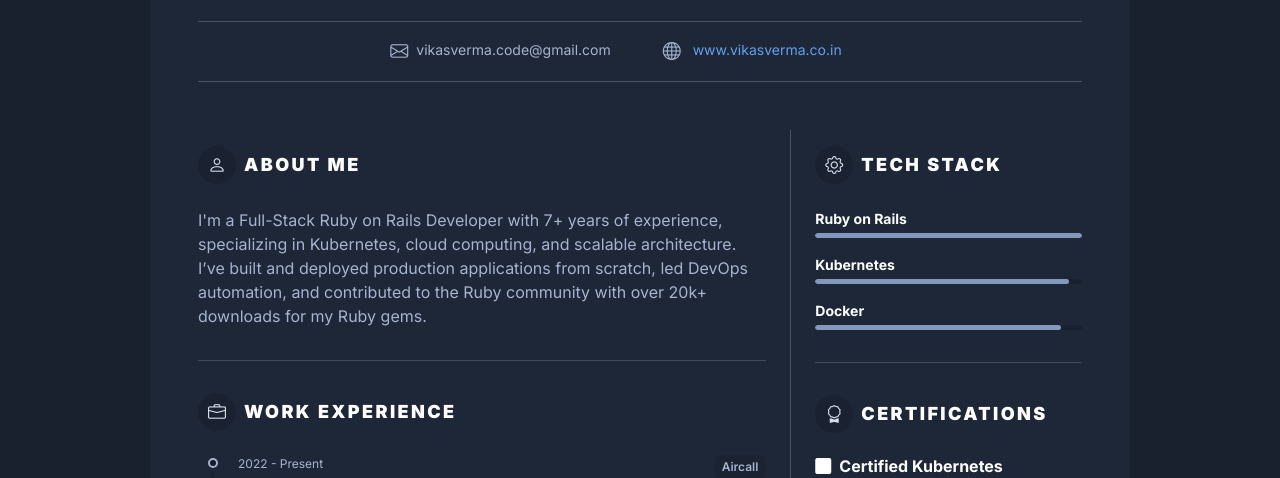
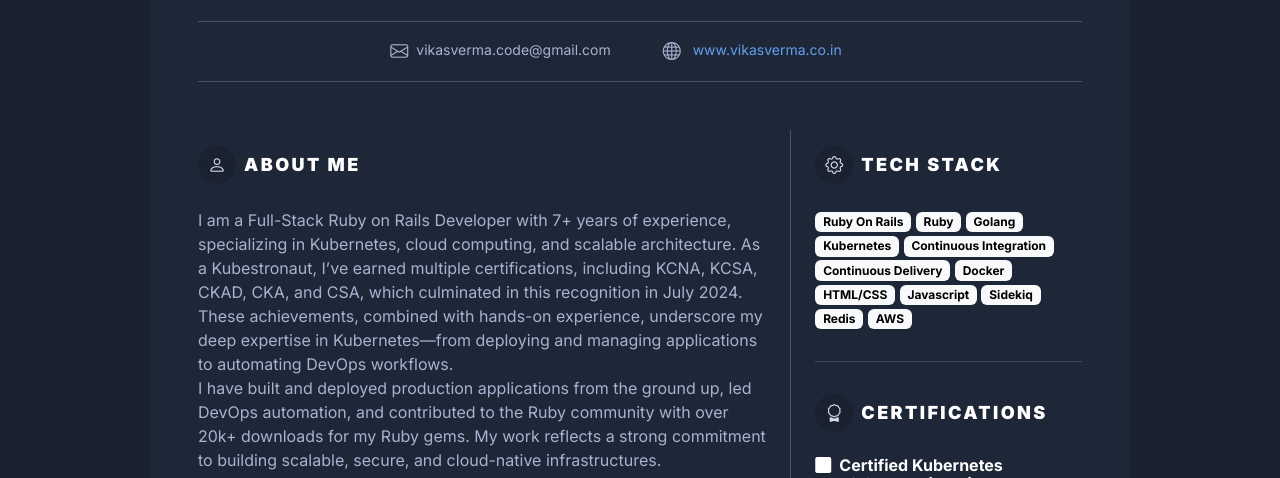
Before and after one commit to vikasvr/profile, a plain HTML site: page index.html in a window 1280 px wide. Shown: the part 322-800 px from the top of the page. Drawn offline with nearby package versions, Linux system fonts and the light colour scheme.

Commit message:
add more data and cleanups

```diff
--- a/index.html
+++ b/index.html
@@ -70,7 +70,9 @@
 								<section class="resume-summary-section resume-section">
 									<h3 class="resume-section-heading text-uppercase py-2 py-lg-3 py-2 py-lg-3"><i class="resume-section-heading-icon bi bi-person me-2"></i>About Me</h3>
 									<div class="resume-summary-desc">
-										I'm a Full-Stack Ruby on Rails Developer with 7+ years of experience, specializing in Kubernetes, cloud computing, and scalable architecture. I’ve built and deployed production applications from scratch, led DevOps automation, and contributed to the Ruby community with over 20k+ downloads for my Ruby gems.
+										I am a Full-Stack Ruby on Rails Developer with 7+ years of experience, specializing in Kubernetes, cloud computing, and scalable architecture. As a Kubestronaut, I’ve earned multiple certifications, including KCNA, KCSA, CKAD, CKA, and CSA, which culminated in this recognition in July 2024. These achievements, combined with hands-on experience, underscore my deep expertise in Kubernetes—from deploying and managing applications to automating DevOps workflows.
+<br>
+I have built and deployed production applications from the ground up, led DevOps automation, and contributed to the Ruby community with over 20k+ downloads for my Ruby gems. My work reflects a strong commitment to building scalable, secure, and cloud-native infrastructures.
 									</div>
 								</section><!--//resume-section-->
 
@@ -127,10 +129,10 @@
 											<div class="resume-timeline-item-desc">
 												<ul class="resume-timeline-list">
 													<li>Upgraded Ruby on Rails from version 4 to 5, improving application stability and performance.</li>
-													<li>Upgraded Ruby version </li>
-													<li>Implemented Backend Apis for mobile and managed admin dashboard</li>
+													<li>Upgraded Ruby version. </li>
+													<li>Implemented Backend Apis for mobile and managed admin dashboard.</li>
 													<li>Developed and published two <a href="https://rubygems.org/profiles/vikasvr">Ruby gems</a>, contributing to the Ruby community with over 20,000 downloads, enhancing functionality and efficiency for developers.</li>
-													<li>Contributed to Rails Framework</li>
+													<li>Contributed to Rails Framework.</li>
 												</ul>
 											</div><!--//resume-timeline-item-desc-->
 										</article><!--//resume-timeline-item-->
@@ -142,33 +144,25 @@
 								<section class="resume-skills-section resume-section">
 									<h3 class="resume-section-heading text-uppercase py-2 py-lg-3 py-3"><i class="resume-section-heading-icon bi bi-gear me-2"></i>Tech Stack</h3>
 									<ul class="list-unstyled">
-										<li class="mb-2">
-											<div class="resume-skill-name">Ruby on Rails</div>
-											<div class="progress resume-progress" role="progressbar" aria-valuenow="100" aria-valuemin="0" aria-valuemax="100">
-												<div class="progress-bar resume-progress-bar" style="width: 100%"></div>
-											</div>
-										</li>
-										<li class="mb-2">
-											<div class="resume-skill-name">Kubernetes</div>
-											<div class="progress resume-progress" role="progressbar" aria-valuenow="95" aria-valuemin="0" aria-valuem
-
-											ax="100">
-											<div class="progress-bar resume-progress-bar" style="width: 95%"></div>
-										</div>
-									</li>
-									<li class="mb-2">
-										<div class="resume-skill-name">Docker</div>
-										<div class="progress resume-progress" role="progressbar" aria-valuenow="75" aria-valuemin="0" aria-valuemax="100">
-											<div class="progress-bar resume-progress-bar" style="width: 92%"></div>
-										</div>
-									</li>
+										<span class="badge text-bg-light">Ruby On Rails</span>
+										<span class="badge text-bg-light">Ruby</span>
+										<span class="badge text-bg-light">Golang</span>
+										<span class="badge text-bg-light">Kubernetes</span>
+										<span class="badge text-bg-light">Continuous Integration</span>
+										<span class="badge text-bg-light">Continuous Delivery</span>
+										<span class="badge text-bg-light">Docker</span>
+										<span class="badge text-bg-light">HTML/CSS</span>
+										<span class="badge text-bg-light">Javascript</span>
+										<span class="badge text-bg-light">Sidekiq</span>
+										<span class="badge text-bg-light">Redis</span>
+										<span class="badge text-bg-light">AWS</span>
 								</ul>
 							</section><!--//resume-section-->
 
 							<hr>
 
 							<section class="resume-certifications-section resume-section">
-								<h3 class="resume-section-heading text-uppercase py-2 py-lg-3 py-3"><i class="resume-section-heading-icon bi bi-award me-2"></i>Certifications</h3>
+								<a href="https://www.credly.com/users/vikas-verma.ef7bce3a"><h3 class="resume-section-heading text-uppercase py-2 py-lg-3 py-3"><i class="resume-section-heading-icon bi bi-award me-2"></i>Certifications</h3></a>
 								<ul class="list-unstyled">
 									<li class="mb-2">
 										<div class="item">
@@ -237,7 +231,13 @@
 								<div class="item">
 									<h4 class="item-heading"><i class="item-icon bi bi-square-fill me-2"></i><a href="https://aws.amazon.com/solutions/implementations/serverless-image-handler">Serverless Image Handler</a></h4>
 									<div class="item-desc">
-										Implemented a serverless solution for handling large-scale images, reducing costs by 30%.
+										Implemented a cost-effective and scalable serverless image processing solution using AWS Serverless Image Handler. Leveraged Amazon S3, AWS Lambda, and Amazon CloudFront to dynamically process, optimize, and serve images in real-time, reducing operational overhead and improving application performance.
+									</div>
+								</div><!--//item-->
+								<div class="item">
+									<h4 class="item-heading"><i class="item-icon bi bi-square-fill me-2"></i><a href="https://aws.amazon.com/solutions/implementations/serverless-image-handler">CNCF - KubeArmor: Support for OpenShift (Mentorship)</a></h4>
+									<div class="item-desc">
+										As part of the CNCF mentorship program, I contributed to KubeArmor, a cloud-native runtime security enforcement system that restricts behaviors such as process execution, file access, and networking operations for containers and nodes (VMs) at the system level. My project focused on supporting KubeArmor on OpenShift. This involved conducting compatibility analysis, identifying limitations, and performing tests on OpenShift to ensure smooth integration.
 									</div>
 								</div><!--//item-->
 								<div class="item">
```
